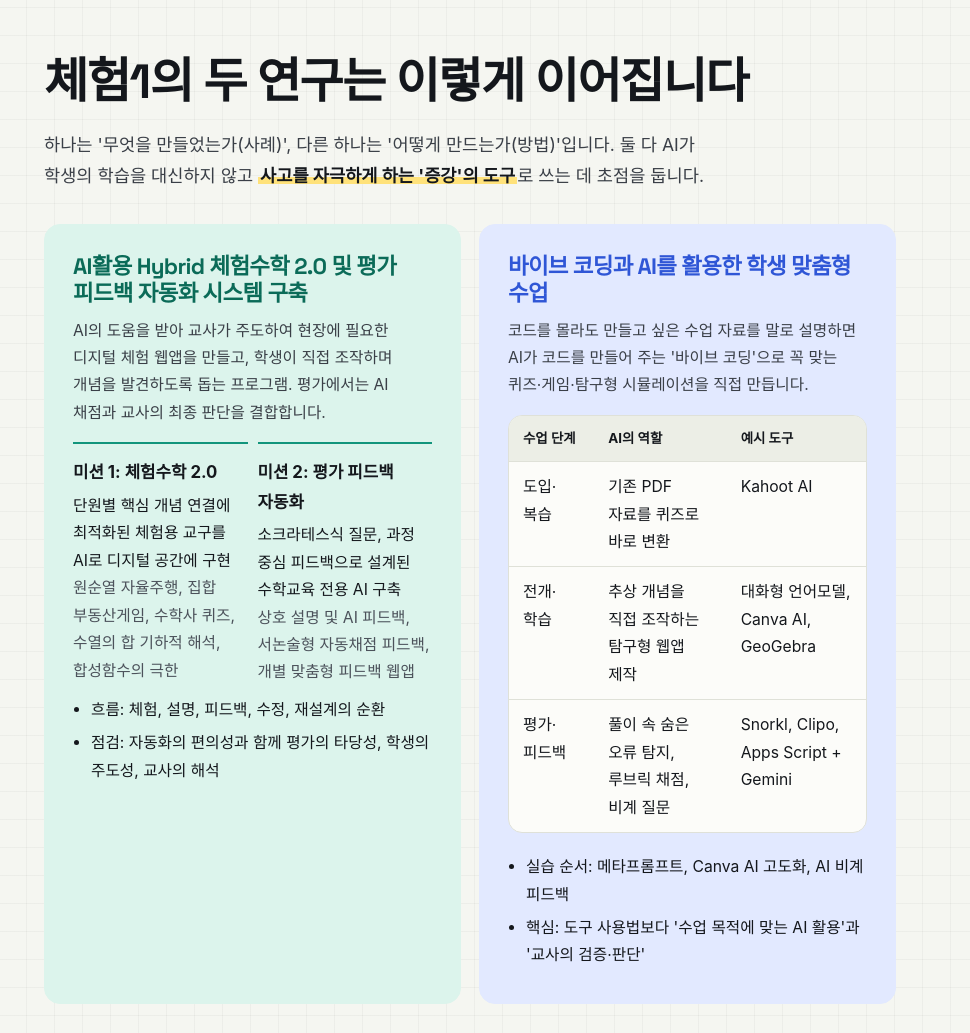
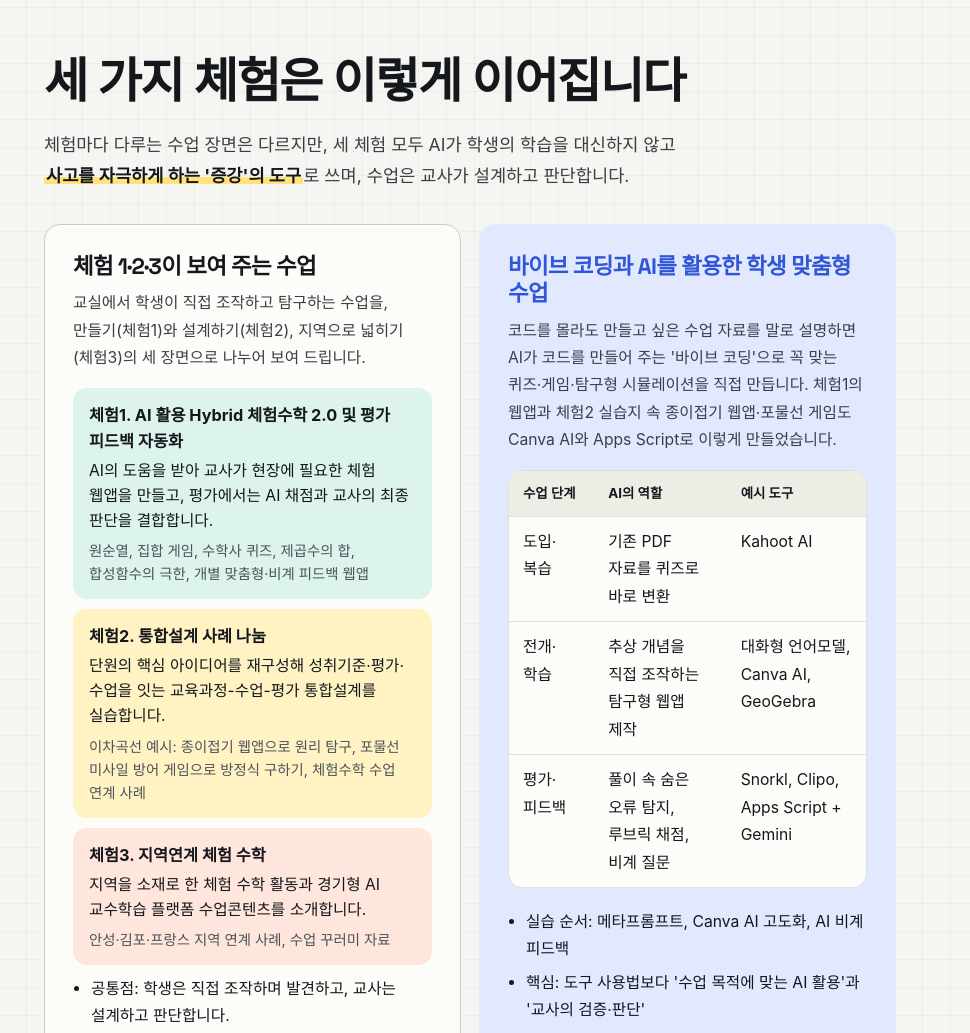
Before and after one commit to SewoongYun/gyeonggi-math-festa, a plain HTML site: page index.html in a window 1280 px wide. Shown: the part 1729-2762 px from the top of the page, without its empty margins (310-1280 px from the left). Drawn offline with Linux system fonts and the light colour scheme; no server answers; a web font is replaced by a local one.

Commit message:
소개 탭: '체험1의 두 연구' 칸을 체험 1·2·3을 아우르는 내용으로 (바이브 코딩 칸은 유지)
Co-Authored-By: Claude Opus 5.5 <noreply@anthropic.com>

```diff
--- a/assets/style.css
+++ b/assets/style.css
@@ -795,3 +795,14 @@ strong { -webkit-box-decoration-break: clone; box-decoration-break: clone; }
 .print-head b { display: block; font-size: 1.25rem; }
 .print-head span { color: var(--muted); }
 .print-head p { margin: 0 0 0 auto; font-weight: 700; }
+
+/* ═══ 소개 탭: 체험 1·2·3을 아우르는 왼쪽 칸 ═══ */
+.compare .col.trio { background: var(--paper); border-color: var(--line-2); }
+.compare .col.trio h3 { color: var(--ink); }
+.trio-list { display: grid; gap: 10px; margin-top: 16px; }
+.trio-list > div { padding: 14px 16px; border-radius: 14px; font-size: .98rem; line-height: 1.6; }
+.trio-list b { display: block; margin-bottom: 4px; font-size: 1.02rem; word-break: keep-all; }
+.trio-list span { display: block; margin-top: 6px; font-size: .9rem; }
+.trio-list .t1 { background: var(--teal-soft); }
+.trio-list .t2 { background: var(--yellow-soft); }
+.trio-list .t3 { background: var(--coral-soft); }
--- a/index.html
+++ b/index.html
@@ -14,8 +14,8 @@
 <noscript><style>.tab-panel[hidden] { display: block; }</style></noscript>
 <link rel="stylesheet" href="https://cdn.jsdelivr.net/gh/orioncactus/pretendard@v1.3.9/dist/web/variable/pretendardvariable-dynamic-subset.min.css">
 <link rel="stylesheet" href="https://fonts.googleapis.com/css2?family=Space+Grotesk:wght@500;700&display=swap">
-<link rel="stylesheet" href="assets/style.css?v=20261124d">
-<script src="config.js?v=20261124d"></script>
+<link rel="stylesheet" href="assets/style.css?v=20261124e">
+<script src="config.js?v=20261124e"></script>
 <script src="https://cdnjs.cloudflare.com/ajax/libs/qrcodejs/1.0.0/qrcode.min.js"></script>
 </head>
 <body>
@@ -311,26 +311,27 @@
       </div>
       <div class="sec-head">
         <div>
-          <h2>체험1의 두 연구는 이렇게 이어집니다</h2>
-          <p>하나는 '무엇을 만들었는가(사례)', 다른 하나는 '어떻게 만드는가(방법)'입니다. 둘 다 AI가 학생의 학습을 대신하지 않고 <strong>사고를 자극하게 하는 '증강'의 도구</strong>로 쓰는 데 초점을 둡니다.</p>
+          <h2>세 가지 체험은 이렇게 이어집니다</h2>
+          <p>체험마다 다루는 수업 장면은 다르지만, 세 체험 모두 AI가 학생의 학습을 대신하지 않고 <strong>사고를 자극하게 하는 '증강'의 도구</strong>로 쓰며, 수업은 교사가 설계하고 판단합니다.</p>
         </div>
       </div>
       <div class="compare">
-        <div class="col one">
-          <h3>AI활용 Hybrid 체험수학 2.0 및 평가 피드백 자동화 시스템 구축</h3>
-          <p class="muted small">AI의 도움을 받아 교사가 주도하여 현장에 필요한 디지털 체험 웹앱을 만들고, 학생이 직접 조작하며 개념을 발견하도록 돕는 프로그램. 평가에서는 AI 채점과 교사의 최종 판단을 결합합니다.</p>
-          <div class="mission">
-            <div><b>미션 1: 체험수학 2.0</b>단원별 핵심 개념 연결에 최적화된 체험용 교구를 AI로 디지털 공간에 구현<br><span class="muted">원순열 자율주행, 집합 부동산게임, 수학사 퀴즈, 수열의 합 기하적 해석, 합성함수의 극한</span></div>
-            <div><b>미션 2: 평가 피드백 자동화</b>소크라테스식 질문, 과정 중심 피드백으로 설계된 수학교육 전용 AI 구축<br><span class="muted">상호 설명 및 AI 피드백, 서논술형 자동채점 피드백, 개별 맞춤형 피드백 웹앱</span></div>
+        <div class="col one trio">
+          <h3>체험 1·2·3이 보여 주는 수업</h3>
+          <p class="muted small">교실에서 학생이 직접 조작하고 탐구하는 수업을, 만들기(체험1)와 설계하기(체험2), 지역으로 넓히기(체험3)의 세 장면으로 나누어 보여 드립니다.</p>
+          <div class="trio-list">
+            <div class="t1"><b>체험1. AI 활용 Hybrid 체험수학 2.0 및 평가 피드백 자동화</b>AI의 도움을 받아 교사가 현장에 필요한 체험 웹앱을 만들고, 평가에서는 AI 채점과 교사의 최종 판단을 결합합니다.<span class="muted">원순열, 집합 게임, 수학사 퀴즈, 제곱수의 합, 합성함수의 극한, 개별 맞춤형·비계 피드백 웹앱</span></div>
+            <div class="t2"><b>체험2. 통합설계 사례 나눔</b>단원의 핵심 아이디어를 재구성해 성취기준·평가·수업을 잇는 교육과정-수업-평가 통합설계를 실습합니다.<span class="muted">이차곡선 예시: 종이접기 웹앱으로 원리 탐구, 포물선 미사일 방어 게임으로 방정식 구하기, 체험수학 수업 연계 사례</span></div>
+            <div class="t3"><b>체험3. 지역연계 체험 수학</b>지역을 소재로 한 체험 수학 활동과 경기형 AI 교수학습 플랫폼 수업콘텐츠를 소개합니다.<span class="muted">안성·김포·프랑스 지역 연계 사례, 수업 꾸러미 자료</span></div>
           </div>
           <ul class="small">
-            <li>흐름: 체험, 설명, 피드백, 수정, 재설계의 순환</li>
-            <li>점검: 자동화의 편의성과 함께 평가의 타당성, 학생의 주도성, 교사의 해석</li>
+            <li>공통점: 학생은 직접 조작하며 발견하고, 교사는 설계하고 판단합니다.</li>
+            <li>점검: 도구의 편의성과 함께 평가의 타당성, 학생의 주도성, 교사의 해석</li>
           </ul>
         </div>
         <div class="col two">
           <h3>바이브 코딩과 AI를 활용한 학생 맞춤형 수업</h3>
-          <p class="muted small">코드를 몰라도 만들고 싶은 수업 자료를 말로 설명하면 AI가 코드를 만들어 주는 '바이브 코딩'으로 꼭 맞는 퀴즈·게임·탐구형 시뮬레이션을 직접 만듭니다.</p>
+          <p class="muted small">코드를 몰라도 만들고 싶은 수업 자료를 말로 설명하면 AI가 코드를 만들어 주는 '바이브 코딩'으로 꼭 맞는 퀴즈·게임·탐구형 시뮬레이션을 직접 만듭니다. 체험1의 웹앱과 체험2 실습지 속 종이접기 웹앱·포물선 게임도 Canva AI와 Apps Script로 이렇게 만들었습니다.</p>
           <table class="table small">
             <thead><tr><th>수업 단계</th><th>AI의 역할</th><th>예시 도구</th></tr></thead>
             <tbody>
@@ -387,8 +388,8 @@
 
 <div class="modal" id="app-modal" hidden role="dialog" aria-modal="true" aria-label="작품 상세"><div class="dialog"></div></div>
 
-<script src="assets/app.js?v=20261124d"></script>
-<script src="assets/plot.js?v=20261124d"></script>
+<script src="assets/app.js?v=20261124e"></script>
+<script src="assets/plot.js?v=20261124e"></script>
 <script>
   // 휴대폰에서 표를 칸별로 세워 보여 줄 때 쓸 칸 이름(머리글)을 각 칸에 붙인다
   document.querySelectorAll(".table").forEach(function (t) {
```
Also changed, not shown: admin.html (+4 -4 lines), print.html (+3 -3 lines).
